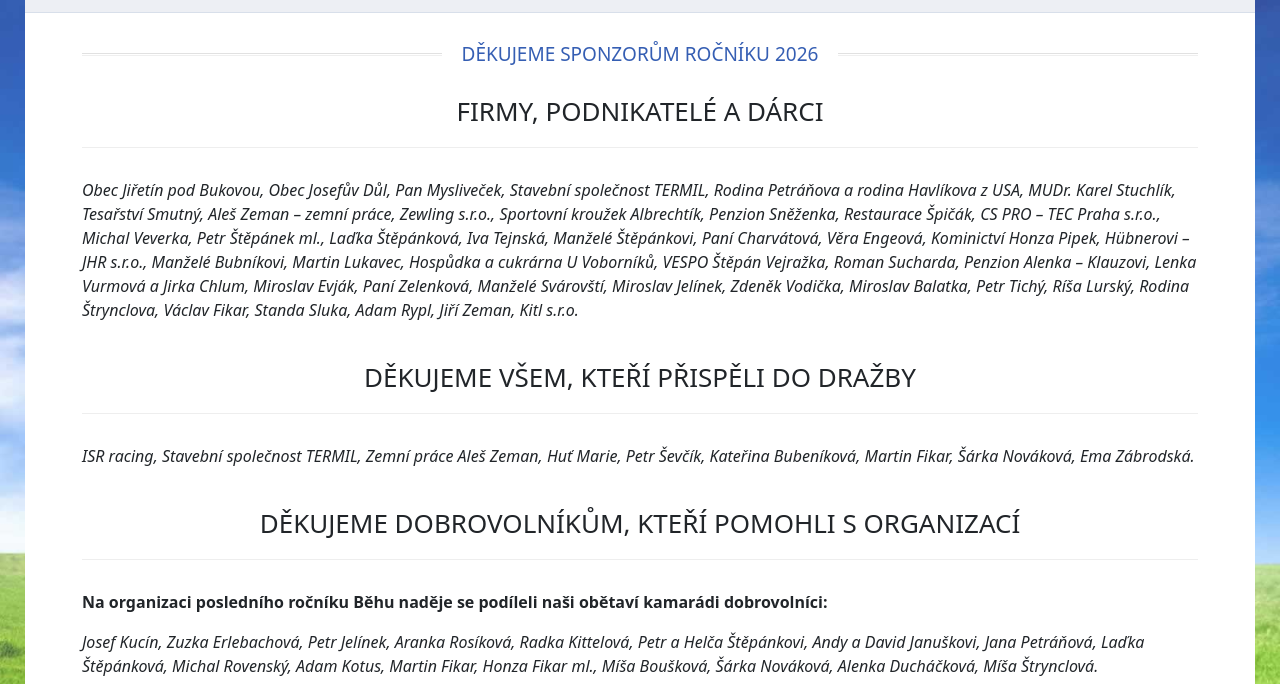
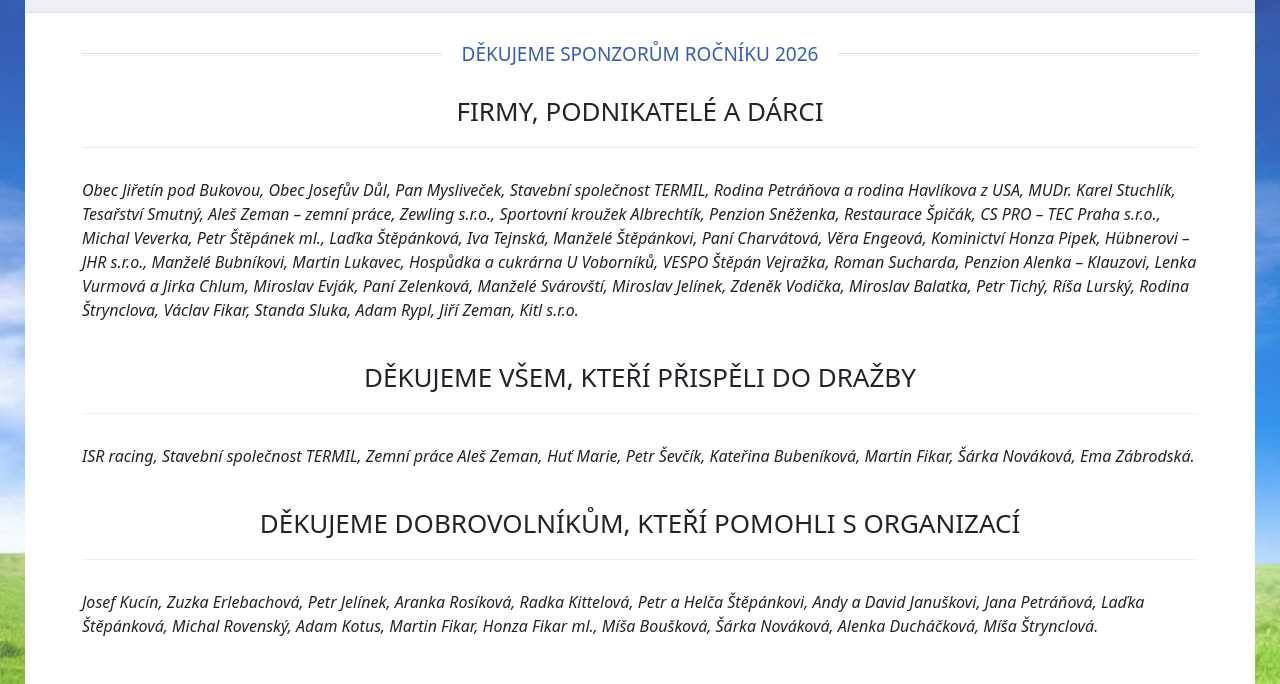
Before and after one commit to mevjak/nadeje2025, a Gatsby site: page /sponzori in a window 1280 px wide. Shown: the part 116-800 px from the top of the page. Built offline with nearby package versions, Linux system fonts and the light colour scheme; Gatsby itself is replaced by a stand-in of ours.

Commit message:
Remove redundant introductory text in the volunteer section on sponsors page.

```diff
--- a/src/pages/sponzori.js
+++ b/src/pages/sponzori.js
@@ -58,8 +58,6 @@
 
                 <h2 className="centered">Děkujeme dobrovolníkům, kteří pomohli s organizací</h2>
 
-                <p className="centered"><b>Na organizaci posledního ročníku Běhu naděje se podíleli naši obětaví kamarádi dobrovolníci:</b></p>
-
                 <p><i>
                     Josef Kucín, Zuzka Erlebachová, Petr Jelínek, Aranka Rosíková, Radka Kittelová, Petr a Helča Štěpánkovi,
                     Andy a David Januškovi, Jana Petráňová, Laďka Štěpánková, Michal Rovenský, Adam Kotus, Martin Fikar,
```
